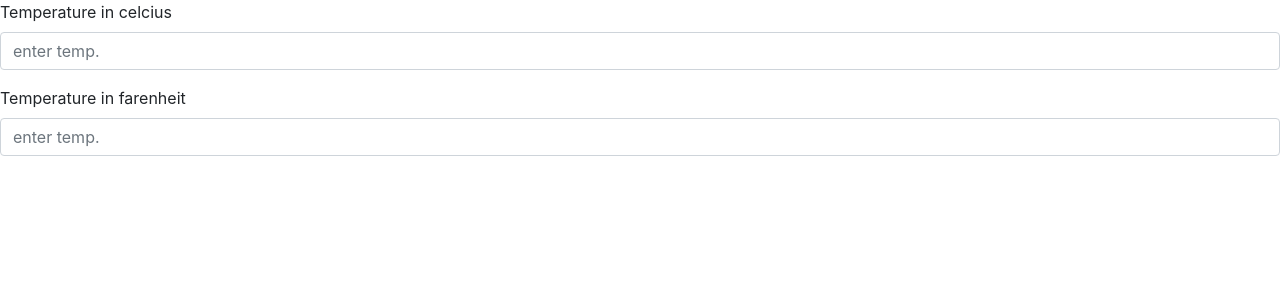
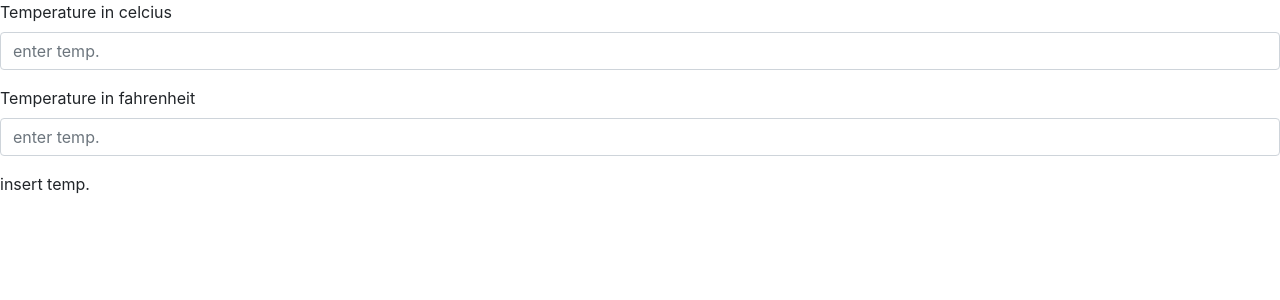
Before and after one commit to Tohid001/password_strength_meter_using_react, a React (Create React App) app: page / in a window 1280 px wide. Shown: the top 300 px of the page. Built offline with nearby package versions, Linux system fonts and the light colour scheme.

Commit message:
temp. calculator done

```diff
--- a/src/Components/Temp calculaator/BoilerIndicator.jsx
+++ b/src/Components/Temp calculaator/BoilerIndicator.jsx
@@ -1,11 +1,11 @@
 import React from "react";
 
-export default function BoilerIndicator({ temp }) {
+export default function BoilerIndicator({ temperature }) {
   return (
     <p>
-      {Number.isNaN(temp)
+      {Number.isNaN(temperature)
         ? "insert temp."
-        : temp >= 100
+        : temperature >= 100
         ? "water is boiling"
         : "water won't boil"}
     </p>
--- a/src/Components/Temp calculaator/Calculator.jsx
+++ b/src/Components/Temp calculaator/Calculator.jsx
@@ -1,6 +1,7 @@
 import React, { Component } from "react";
 import { tryConvert, toCelsius, toFahrenheit } from "./convert";
 import TempInput from "./TempInput";
+import BoilerIndicator from "./BoilerIndicator";
 export default class Calculator extends Component {
   state = { temperature: "", scale: "" };
   handleChange = (event, scale) => {
@@ -8,22 +9,23 @@ export default class Calculator extends Component {
   };
   render() {
     const { temperature, scale } = this.state;
-    const celcius =
+    const celsius =
       scale === "f" ? tryConvert(temperature, toCelsius) : temperature;
-    const farenheit =
+    const fahrenheit =
       scale === "c" ? tryConvert(temperature, toFahrenheit) : temperature;
     return (
       <>
         <TempInput
-          temperature={celcius}
+          temperature={celsius}
           scale="c"
-          handleChange={this.handleChange.bind(this)}
+          onChange={this.handleChange}
         />
         <TempInput
-          temperature={farenheit}
+          temperature={fahrenheit}
           scale="f"
-          handleChange={this.handleChange.bind(this)}
+          onChange={this.handleChange}
         />
+        <BoilerIndicator temperature={parseFloat(celsius)} />
       </>
     );
   }
--- a/src/Components/Temp calculaator/TempInput.jsx
+++ b/src/Components/Temp calculaator/TempInput.jsx
@@ -1,5 +1,7 @@
-export default function TempInput({ temperature, scale, handleChange }) {
-  const scales = { c: "celcius", f: "farenheit" };
+import React from "react";
+
+export default function TempInput({ temperature, scale, onChange }) {
+  const scales = { c: "celcius", f: "fahrenheit" };
   return (
     <div class="form-group">
       <label for="text">Temperature in {scales[scale]}</label>
@@ -10,7 +12,7 @@ export default function TempInput({ temperature, scale, handleChange }) {
         placeholder="enter temp."
         value={temperature}
         onChange={(event) => {
-          handleChange(event, scale);
+          onChange(event, scale);
         }}
       ></input>
     </div>
--- a/src/Components/Temp calculaator/convert.jsx
+++ b/src/Components/Temp calculaator/convert.jsx
@@ -1,12 +1,12 @@
-function toCelsius(fahrenheit) {
+export function toCelsius(fahrenheit) {
   return ((fahrenheit - 32) * 5) / 9;
 }
 
-function toFahrenheit(celsius) {
+export function toFahrenheit(celsius) {
   return (celsius * 9) / 5 + 32;
 }
 
-function tryConvert(temperature, convert) {
+export function tryConvert(temperature, convert) {
   const input = parseFloat(temperature);
   if (Number.isNaN(input)) {
     return "";
```
